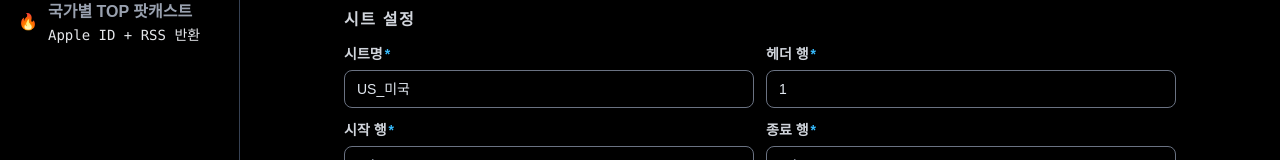
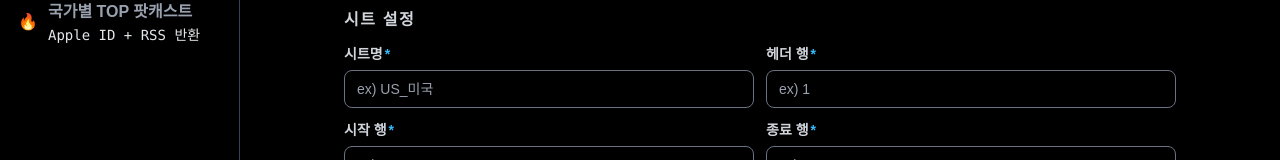
Before and after one commit to JeeWooChoi/ID-RSS-FE, a React (Vite) app: page / in a window 1280 px wide. Shown: the part 416-576 px from the top of the page. Built offline with nearby package versions, Linux system fonts and the light colour scheme; a web font is replaced by a local one.

Commit message:
feat: 시트 설정값 로컬 스토리지로 저장 및 초기화 버튼 추가

```diff
--- a/src/pages/ExcelChannelPage.tsx
+++ b/src/pages/ExcelChannelPage.tsx
@@ -5,7 +5,7 @@ import { Label } from "@/shared/ui/Label";
 import { ResultTable } from "@/shared/ui/ResultTable";
 import { SectionTitle } from "@/shared/ui/SectionTitle";
 import { handleApiError } from "@/shared/utils/handleApiError";
-import { useState } from "react";
+import { useEffect, useState } from "react";
 
 interface FormState {
   sheetName: string;
@@ -16,26 +16,50 @@ interface FormState {
   appleIdColumn: string;
   rssColumn: string;
   country: string;
-  file: File | null;
+  file?: File | null;
 }
 
+const STORAGE_KEY = "excelChannelForm";
+
 const INITIAL_FORM: FormState = {
-  sheetName: "US_미국",
+  sheetName: "",
   startRow: "",
   endRow: "",
-  headerRow: "1",
+  headerRow: "",
   channelNameColumn: "채널명",
   appleIdColumn: "애플 ID",
   rssColumn: "RSS",
-  country: "US",
+  country: "",
   file: null,
 };
 
+const getInitialForm = (): FormState => {
+  const saved = localStorage.getItem(STORAGE_KEY);
+  if (!saved) return INITIAL_FORM;
+
+  try {
+    return {
+      ...INITIAL_FORM,
+      ...JSON.parse(saved),
+      file: null,
+    };
+  } catch {
+    return INITIAL_FORM;
+  }
+};
+
 export const ExcelChannelPage = () => {
-  const [form, setForm] = useState<FormState>(INITIAL_FORM);
+  const [form, setForm] = useState<FormState>(getInitialForm);
   const [dragging, setDragging] = useState(false);
   const [submitted, setSubmitted] = useState(false);
   const [results, setResults] = useState<PodcastResult[]>([]);
+
+  // form 변경될 때 자동 저장 (file 제외)
+  useEffect(() => {
+    const formToSave = { ...form };
+    delete formToSave.file;
+    localStorage.setItem(STORAGE_KEY, JSON.stringify(formToSave));
+  }, [form]);
 
   const set = (key: keyof FormState, value: string | File | null) =>
     setForm((prev) => ({ ...prev, [key]: value }));
@@ -49,6 +73,7 @@ export const ExcelChannelPage = () => {
 
   const handleSubmitJson = async () => {
     if (!form.file) return alert("파일을 업로드해주세요.");
+
     try {
       const data = await excelChannelApi({ ...form, file: form.file });
       setResults(data);
@@ -56,6 +81,14 @@ export const ExcelChannelPage = () => {
     } catch (error) {
       alert(handleApiError(error));
     }
+  };
+
+  const handleReset = () => {
+    localStorage.removeItem(STORAGE_KEY);
+    setForm({
+      ...INITIAL_FORM,
+      file: null,
+    });
   };
 
   return (
@@ -69,6 +102,7 @@ export const ExcelChannelPage = () => {
           엑셀 파일의 채널명 컬럼을 읽어 Apple ID와 RSS URL을 반환합니다.
         </p>
       </div>
+
       <div className="px-10">
         {/* 파일 업로드 */}
         <SectionTitle>파일</SectionTitle>
@@ -98,20 +132,24 @@ export const ExcelChannelPage = () => {
               if (f) set("file", f);
             }}
           />
+
           {form.file && (
             <button
               onClick={(e) => {
                 e.stopPropagation();
                 set("file", null);
               }}
-              className="absolute top-3 right-3 w-6 h-6 rounded-full bg-white/30 cursor-pointer text-gray-200 hover:text-red-500 transition-all text-xs flex items-center justify-center"
+              className="absolute top-3 right-3 w-6 h-6 rounded-full bg-white/30 text-gray-200 hover:text-red-500 transition-all text-xs flex items-center justify-center"
             >
               ✕
             </button>
           )}
+
           <div className="text-2xl mb-2">{form.file ? "✅" : "📂"}</div>
           <div
-            className={`text-sm font-medium ${form.file ? "text-secondary-color" : "text-gray-400"}`}
+            className={`text-sm font-medium ${
+              form.file ? "text-secondary-color" : "text-gray-400"
+            }`}
           >
             {form.file
               ? form.file.name
@@ -205,14 +243,24 @@ export const ExcelChannelPage = () => {
           </div>
         </div>
 
-        {/* Submit */}
-        <button
-          onClick={handleSubmitJson}
-          className="w-full bg-key-color hover:bg-light-key-color text-white font-semibold py-2.5 rounded-xl transition-all text-sm cursor-pointer"
-        >
-          분석 시작
-        </button>
+        {/* 버튼 영역 */}
+        <div className="flex gap-3">
+          <button
+            onClick={handleSubmitJson}
+            className="flex-1 bg-key-color hover:bg-light-key-color text-white font-semibold py-4 rounded-xl transition-all text-sm cursor-pointer"
+          >
+            분석 시작
+          </button>
+
+          <button
+            onClick={handleReset}
+            className="px-5 bg-gray-600 hover:bg-gray-500 text-white rounded-xl text-sm transition-all cursor-pointer"
+          >
+            설정 초기화
+          </button>
+        </div>
       </div>
+
       {/* 결과 */}
       {submitted && results.length > 0 && (
         <div className="mt-6 px-10">
```
